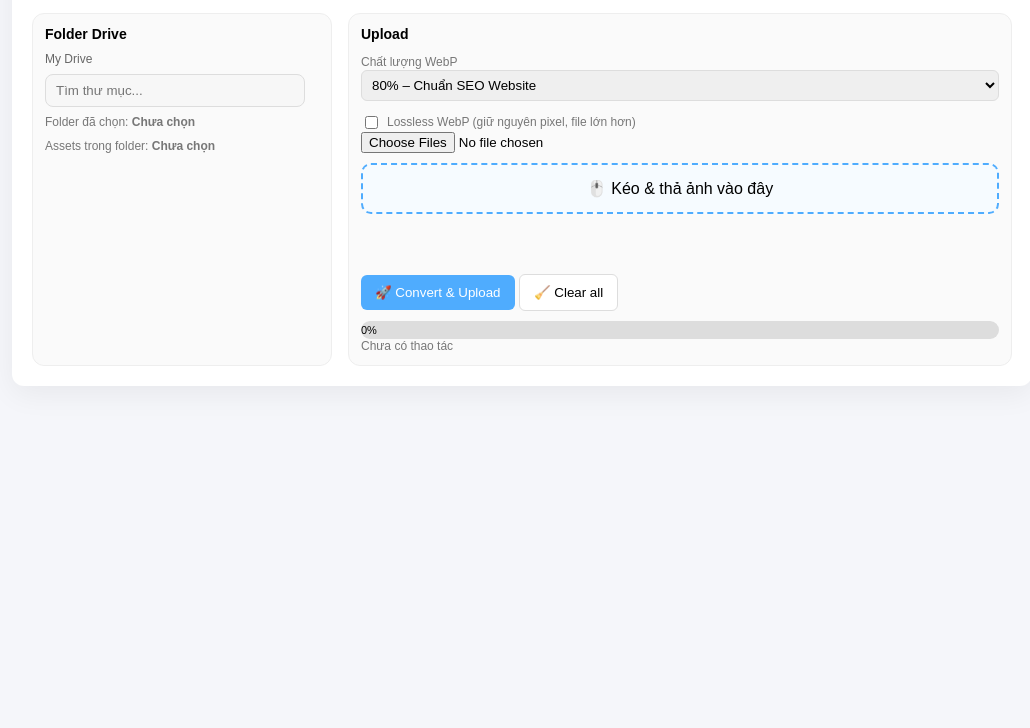
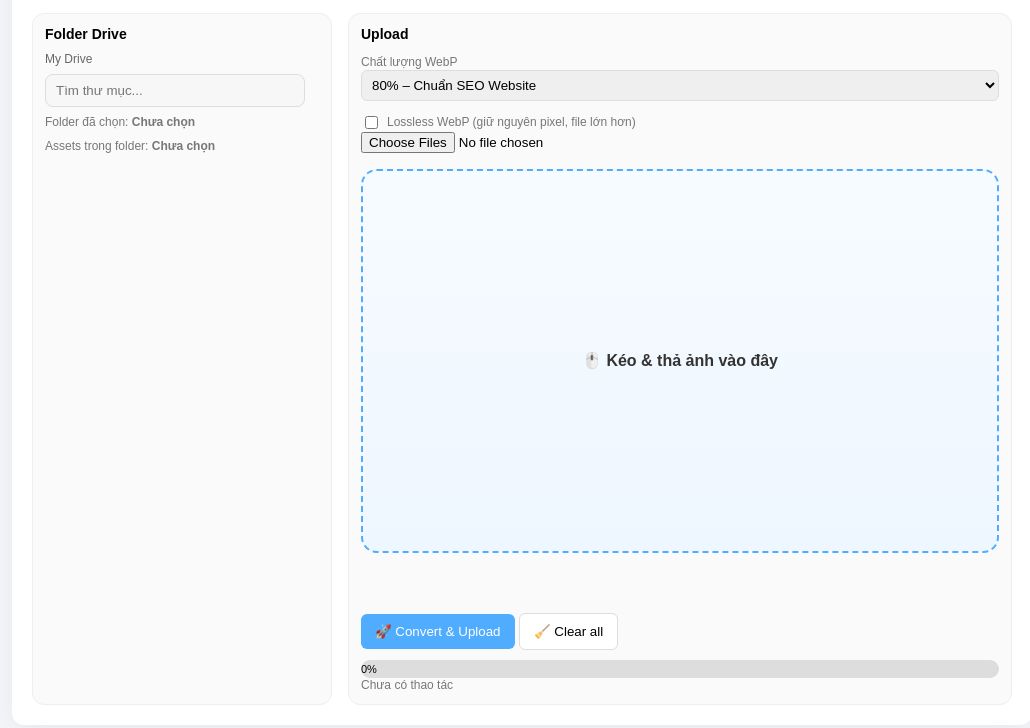
Before and after one commit to Jerry2307/x0r7c2f9q7f9x2n0n9c2x8v0, a plain HTML site: page index.html in a window 1280 px wide. Shown: the part 144-872 px from the top of the page, without its empty margins (118-1148 px from the left). Before the commit the page ends 800 px from the top, so only its background shows below. Drawn offline with Linux system fonts and the light colour scheme.

Commit message:
Update index.html

```diff
--- a/index.html
+++ b/index.html
@@ -182,13 +182,26 @@
 
       /* Drag drop */
       #dropzone {
-        margin-top: 10px;
-        padding: 14px;
+        margin-top: 16px;
+        padding: 40px;
+        min-height: 300px;
         border: 2px dashed #4facfe;
-        border-radius: 10px;
+        border-radius: 16px;
         text-align: center;
-        background: #f6fbff;
+        background: linear-gradient(180deg, #f6fbff, #eef6ff);
         cursor: pointer;
+
+        display: flex;
+        align-items: center;
+        justify-content: center;
+
+        font-size: 16px;
+        font-weight: 600;
+        color: #333;
+      }
+      #dropzone:hover {
+        background: #eaf5ff;
+        border-color: #2f8cff;
       }
 
       .asset-item {
```
